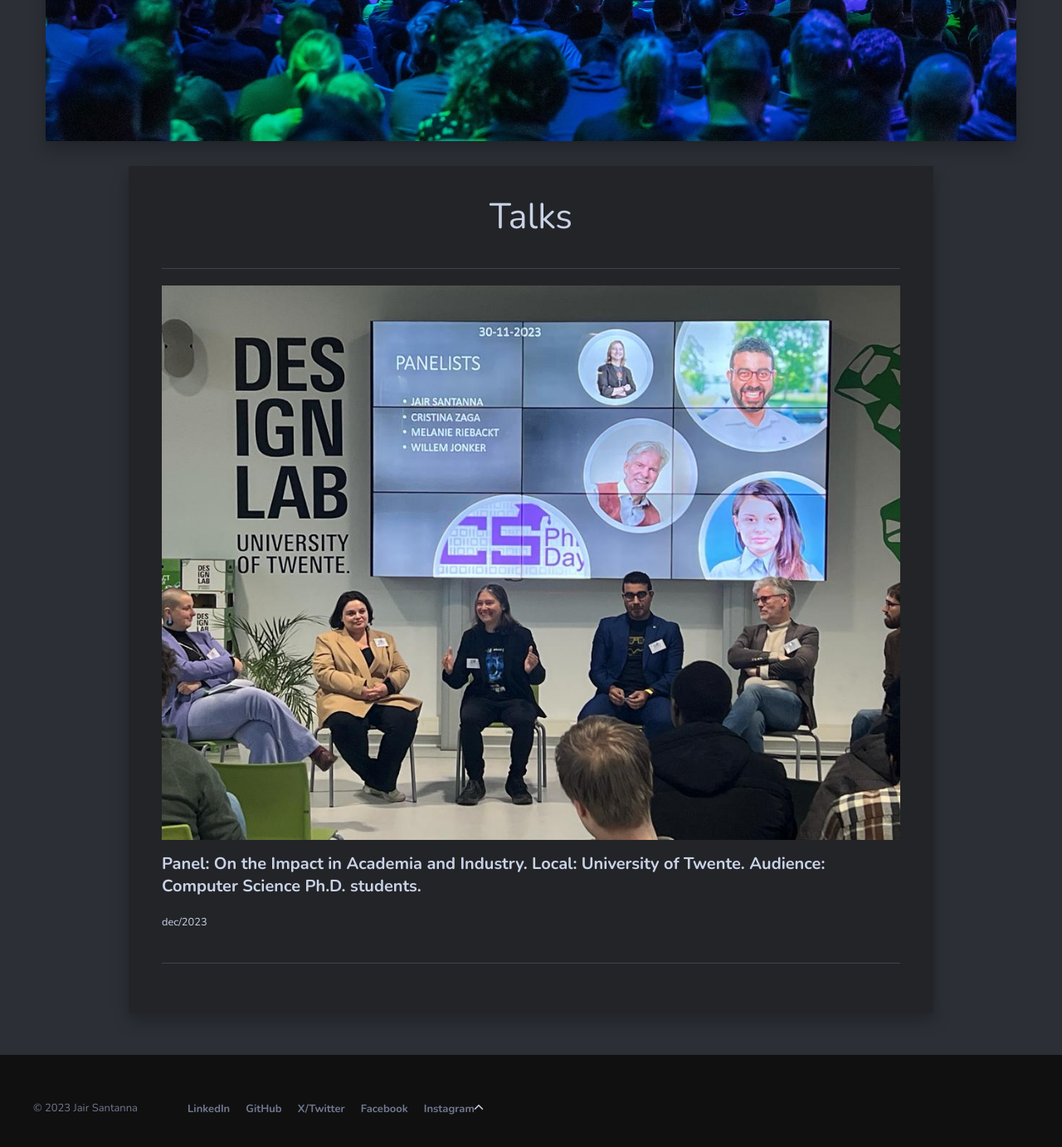
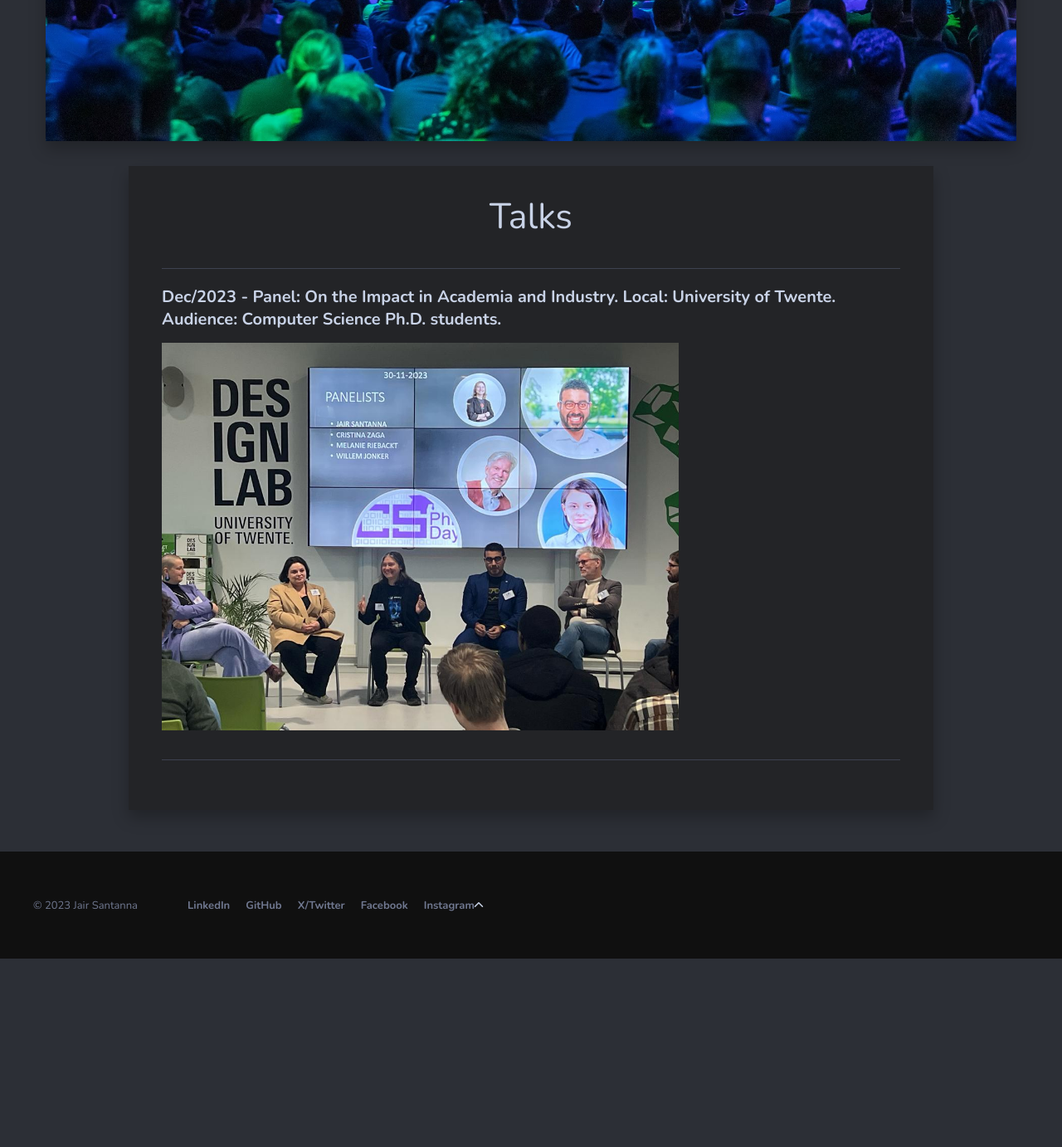
Before and after one commit to jjsantanna/jjsantanna.github.io, a Jekyll site: the page built from _pages/talks.md, in a window 1280 px wide and 1400 px high, scrolled down 525 px. Shown: the top 1382 px of the window at 83% size. Built offline with Jekyll 4.4.1, drawn with Linux system fonts in a browser that asks for light colours; nearby versions of some CDN libraries; after the commit the page ends 1680 px from its top, so only the background shows below that.

Commit message:
adding panel discussion

```diff
--- a/_includes/header.html
+++ b/_includes/header.html
@@ -23,7 +23,6 @@
           <div class="nav-buttons">
             <i class="menu-button d-hide ion ion-ios-menu"></i>
             <i class="search-button ion ion-ios-search"></i>
-
           </div>
         </div>
       </div>
--- a/_pages/talks.md
+++ b/_pages/talks.md
@@ -5,6 +5,5 @@ image: 02.jpg
 permalink: /talks/
 ---
 
-![Dec-2023 Panel Discussion](/img/20231130_panel_ut.jpg)
-#### Panel: On the Impact in Academia and Industry. Local: University of Twente. Audience: Computer Science Ph.D. students.
-<small>dec/2023</small>
+#### Dec/2023 - Panel: On the Impact in Academia and Industry. Local: University of Twente. Audience: Computer Science Ph.D. students.
+![Dec-2023 Panel Discussion](/img/20231130_panel_ut.jpg){: width="70%" }
```
Also changed, not shown: 3 other files.
